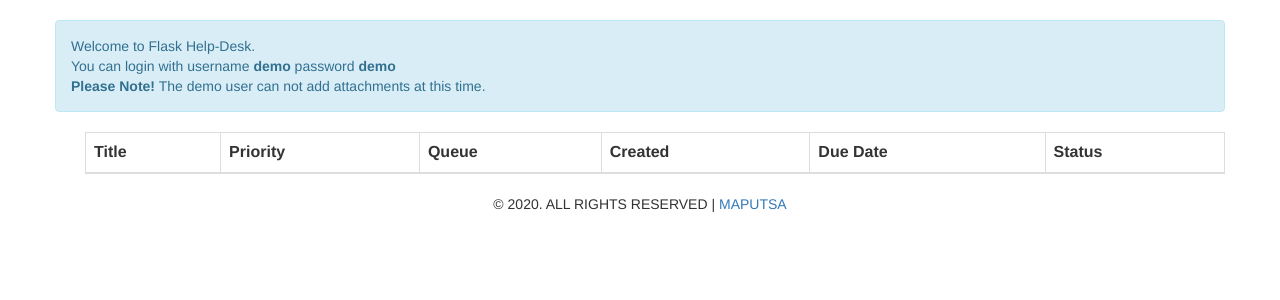
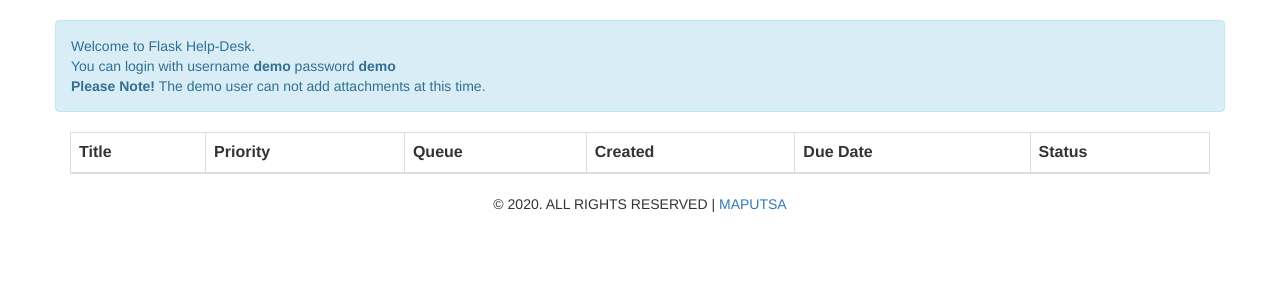
Before and after one commit to Tauraih/flask-ticket-system, a Flask app: page /stats in a window 1280 px wide. Shown: the part 52-352 px from the top of the page. Run offline with Flask 2, Linux system fonts and the light colour scheme; the visitor is signed in with stand-in values (Sample User, id 1); data comes from the database, SQL or seed files in the repository; data that the repository does not hold is empty; some libraries are stand-ins or nearby versions.

Commit message:
Update stats.html

```diff
--- a/app/templates/stats.html
+++ b/app/templates/stats.html
@@ -1,6 +1,6 @@
 {% extends 'layout.html' %}
 {% block app_content %}
-    <div class="container">
+<!--     <div class="container"> -->
         <table class="table table-striped table-bordered">
             <thead>
                 <tr>
@@ -16,7 +16,7 @@
         {% endfor %}
         </table>
 {#        {{ pagination.links }}#}
-{#    </div>#}
+<!-- {#    </div>#} -->
 {#         {% if prev_url %}#}
 {#        <a href="{{ prev_url }}">Newer posts</a>#}
 {#        {% endif %}#}
```
